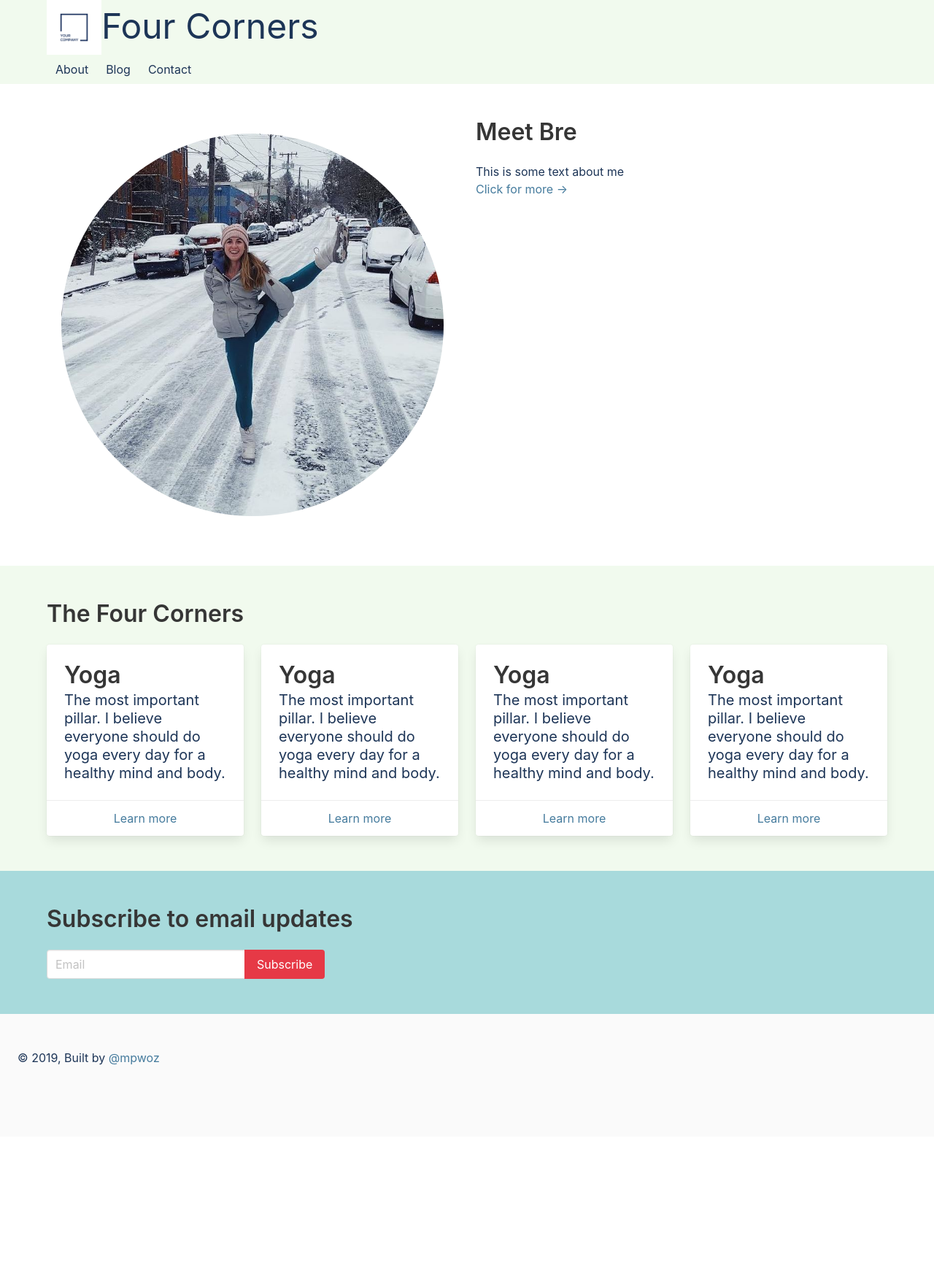
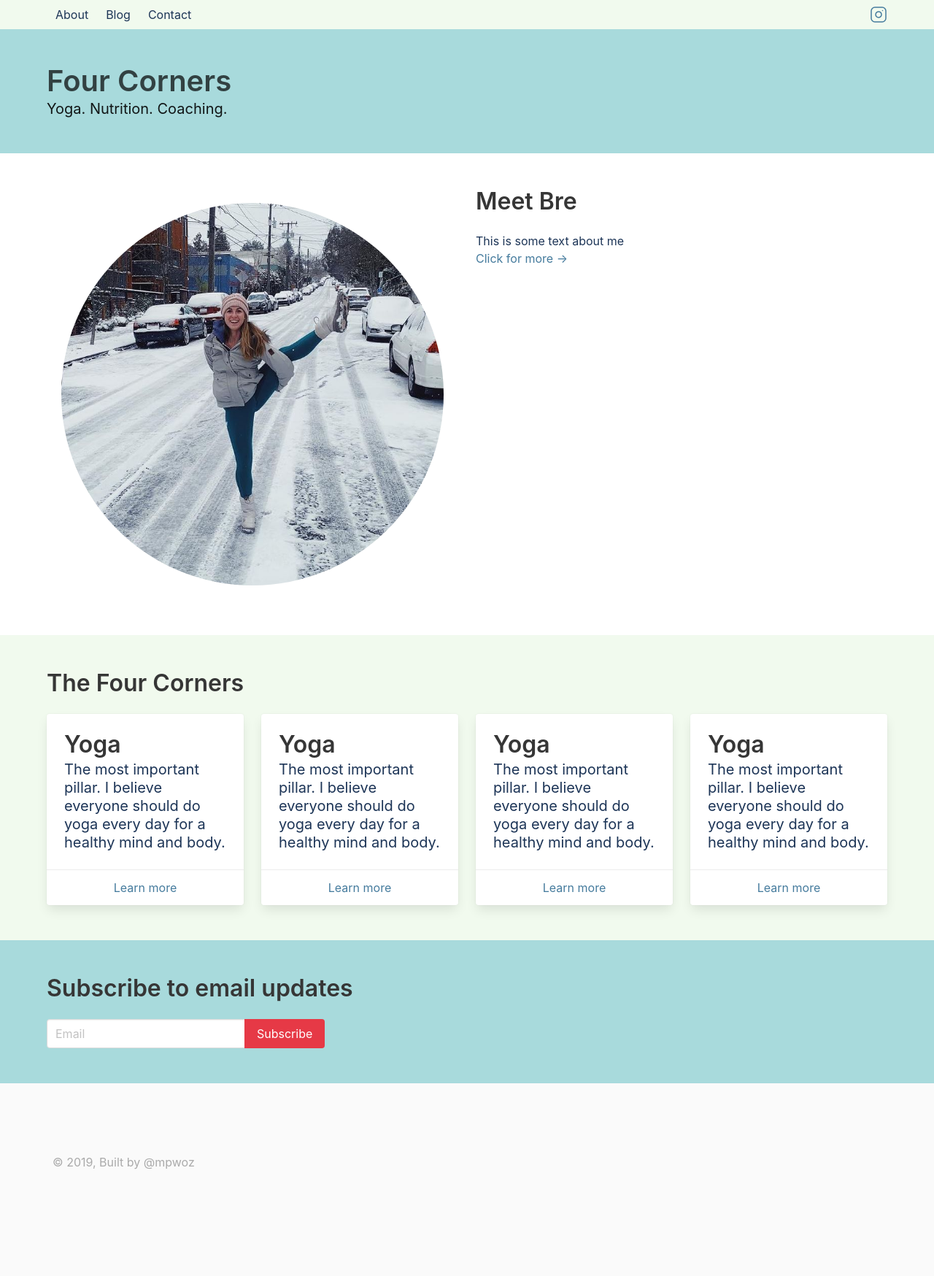
Before and after one commit to mpwoz/fourcorners.life, a Gatsby site: page / in a window 1280 px wide. Shown: the whole page at 73% size. Before the commit the page ends 1557 px from the top, so only its background shows below. Built offline with nearby package versions, Linux system fonts and the light colour scheme; Gatsby itself is replaced by a stand-in of ours.

Commit message:
more layout, style restructuring, header fixes and social button

```diff
--- a/src/components/header.js
+++ b/src/components/header.js
@@ -1,23 +1,24 @@
-import { Link } from "gatsby"
 import PropTypes from "prop-types"
 import React from "react"
 
-import './header.scss';
-import Image from "./image";
+import { Instagram } from 'react-feather'
 
 import logo from "../images/logo.jpg";
 
+
+import './header.scss';
 
 const Logo = (props) => (<img className="logo-image"
                               {...props} />);
 
 const Header = ({siteTitle}) => (
+  <>
     <header>
       <div className="container">
-      <div className="navbar-brand is-size-1">
-        <Logo src={logo} />
-        {siteTitle}
-      </div>
+        {/*<div className="navbar-brand is-size-1">*/}
+        {/*<Logo src={logo}/>*/}
+        {/*{siteTitle}*/}
+        {/*</div>*/}
         <div className="navbar-menu">
           <div className="navbar-start">
             <a className="navbar-item"> About </a>
@@ -25,10 +26,31 @@ const Header = ({siteTitle}) => (
             <a className="navbar-item"> Contact </a>
           </div>
 
+          <div className="navbar-end">
+            <a href="http://instagram.com" style={{paddingTop: `8px`}}>
+              <Instagram strokeWidth={1.5}/>
+            </a>
+          </div>
+
         </div>
 
       </div>
     </header>
+    <section class="hero is-primary">
+  <div class="hero-body">
+    <div class="container">
+      <h1 class="title is-size-2">
+        Four Corners
+      </h1>
+      <h2 class="subtitle">
+        Yoga. Nutrition. Coaching.
+      </h2>
+    </div>
+  </div>
+</section>
+
+
+  </>
 )
 
 Header.propTypes = {
--- a/src/components/header.scss
+++ b/src/components/header.scss
@@ -1,4 +1,4 @@
-@import 'pallette';
+@import '../styles/pallette';
 
 header {
   background: $color2;
--- a/src/components/layout.js
+++ b/src/components/layout.js
@@ -26,12 +26,16 @@ const Layout = ({children}) => (
     render={data => (
       <>
         <Header siteTitle={data.site.siteMetadata.title}/>
-          <main>{children}</main>
-          <footer class="footer">
-            © {new Date().getFullYear()}, Built by
-            {` `}
-            <a href="http://mpwoz.com">@mpwoz</a>
-          </footer>
+        <main>{children}</main>
+        <footer className="footer">
+          <section className="section">
+            <div className="container" style={{color:`#aaa`}}>
+              © {new Date().getFullYear()}, Built by
+              {` `}
+              <a style={{color:`#aaa`}} href="http://mpwoz.com">@mpwoz</a>
+            </div>
+          </section>
+        </footer>
       </>
     )}
   />
--- a/src/components/layout.scss
+++ b/src/components/layout.scss
@@ -1,4 +1,4 @@
-@import 'pallette.scss';
+@import '../styles/pallette';
 
 // Update bulma globals
 $primary: $color3;
@@ -13,19 +13,3 @@ body {
 }
 
 @import '~bulma/bulma.sass';
-
-
-.about-me {
-  img {
-    padding: 20px;
-  }
-}
-
-.contact-form {
-  background: $color3;
-
-}
-
-.four-corners {
-  background: $color2;
-}
--- a/src/pages/index.js
+++ b/src/pages/index.js
@@ -6,6 +6,8 @@ import Image from "../components/image"
 import SEO from "../components/seo"
 
 import breanne from "../images/breanne.jpg";
+
+import './index.scss';
 
 const AboutPicture = ({src}) => (
   <figure className="image">
--- /dev/null
+++ b/src/pages/index.scss
@@ -0,0 +1,16 @@
+@import '../styles/pallette';
+
+.about-me {
+  img {
+    padding: 20px;
+  }
+}
+
+.contact-form {
+  background: $color3;
+
+}
+
+.four-corners {
+  background: $color2;
+}
```
Also changed, not shown: package.json (+9 -1 lines), src/styles/pallette.scss (renamed from src/components/pallette.scss), 1 other file. Lines whose indentation alone changed are shown as unchanged.
